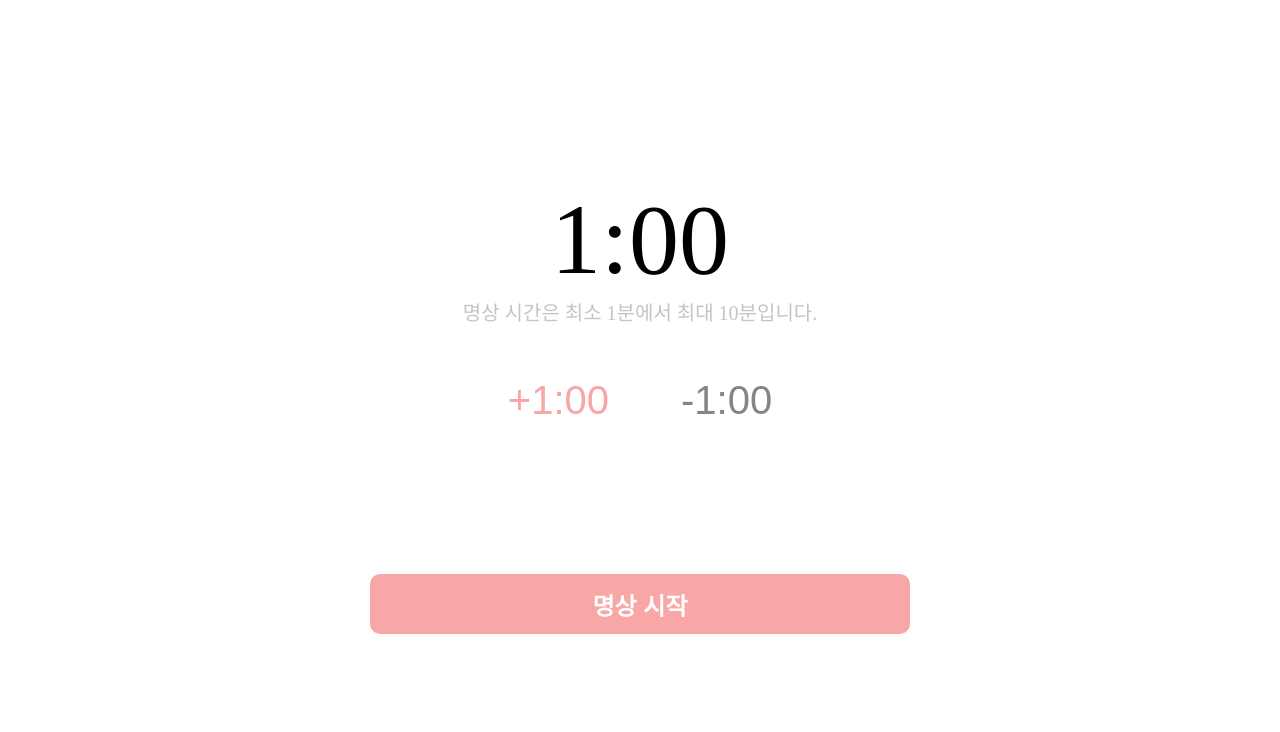
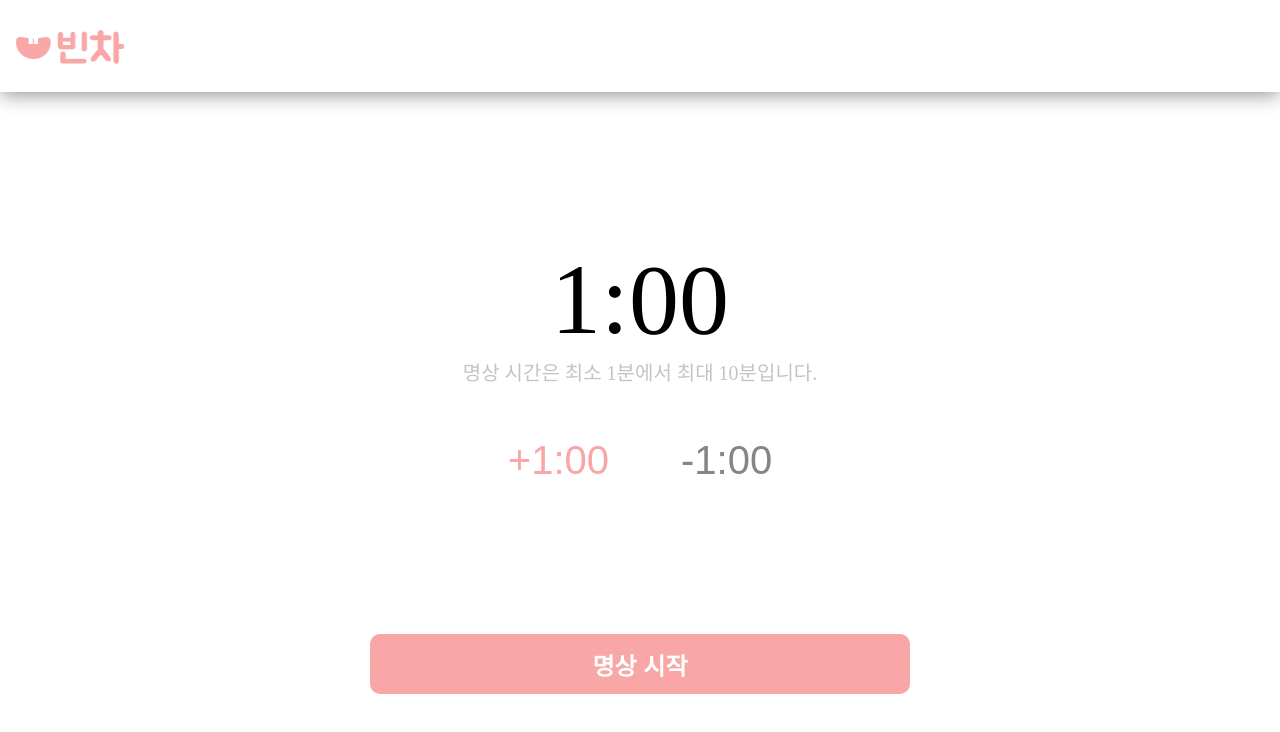
Before and after one commit to Empty-Car/Moonlight, a React (Create React App) app: page /meditation in a window 1280 px wide. Shown: the top 732 px of the page. Built offline with nearby package versions, Linux system fonts and the light colour scheme.

Commit message:
Add: header

```diff
--- a/public/index.html
+++ b/public/index.html
@@ -1,8 +1,8 @@
 <!DOCTYPE html>
-<html lang="en">
+<html lang="ko">
   <head>
     <meta charset="utf-8" />
-    <link rel="icon" href="%PUBLIC_URL%/EmptyCar.ico" />
+    <link rel="icon" href="img/logo.png" />
     <meta name="viewport" content="width=device-width, initial-scale=1" />
     <meta name="theme-color" content="#000000" />
     <meta
--- a/src/App.js
+++ b/src/App.js
@@ -1,8 +1,37 @@
 import React from "react";
 import RootRouter from "./route/RootRouter";
+import styled from "styled-components";
+
+const Header = styled.div`
+  position: fixed;
+  top: 0;
+  left: 0;
+  right: 0;
+
+  height: 60px;
+  padding: 1rem;
+  background: white;
+  font-weight: bold;
+  display: flex;
+  justify-content: space-between;
+  align-items: center;
+  box-shadow: 0px 1px 20px gray;
+`;
+
+const LogoStyle = styled.img`
+  width: 109px;
+  height: 41px;
+`;
 
 const App = () => {
-  return <RootRouter />;
+  return (
+    <>
+      <Header>
+        <LogoStyle src="img/logo.png"></LogoStyle>
+      </Header>
+      <RootRouter />
+    </>
+  );
 };
 
 export default App;
--- a/src/component/Meditation.js
+++ b/src/component/Meditation.js
@@ -11,6 +11,7 @@ const MeditationBox = styled.div`
   flex-direction: column;
   justify-content: center;
   align-items: center;
+  padding-top: 60px;
 `;
 
 const PlusMinusButtonBox = styled.div`
@@ -47,15 +48,13 @@ const ActiveButton = styled.button`
   margin-top: 150px;
 
   ${(props) =>
-    // props.narration &&
     props.isStart &&
     css`
       position: absolute;
       left: 50%;
       bottom: 100px;
       transform: translate(-50%, 50%);
-      /* align-items: center; */
-      /* justify-content: center; */
+
 
       & .hovered {
         display: none;
@@ -175,9 +174,9 @@ const Meditation = () => {
     if (!isStart) return;
     setTimeout(() => {
       setNarration(false);
-      breath(1.5, 1.1, ".ani");
-      // breath(1.8, 0.9, ".ani1");
-      // breath(1.6, 0.7, ".ani2");
+      breath(1.6, 1.1, ".ani");
+      breath(1.4, 0.9, ".ani1");
+      breath(1.2, 0.7, ".ani2");
     }, term);
   }, [isStart]);
 
@@ -228,11 +227,13 @@ const Meditation = () => {
                 height="300px"
               ></BreathCircle>
               <BreathCircle
+              className="ani1"
                 color="#FBC4C4"
                 width="250px"
                 height="250px"
               ></BreathCircle>
               <BreathCircle
+              className="ani2"
                 color="#F8A6A6"
                 width="200px"
                 height="200px"
```
Also changed, not shown: src/index.js (+5 -5 lines), public/img/logo.png (added), 1 other file (tests, documents, lock files or other folders).
